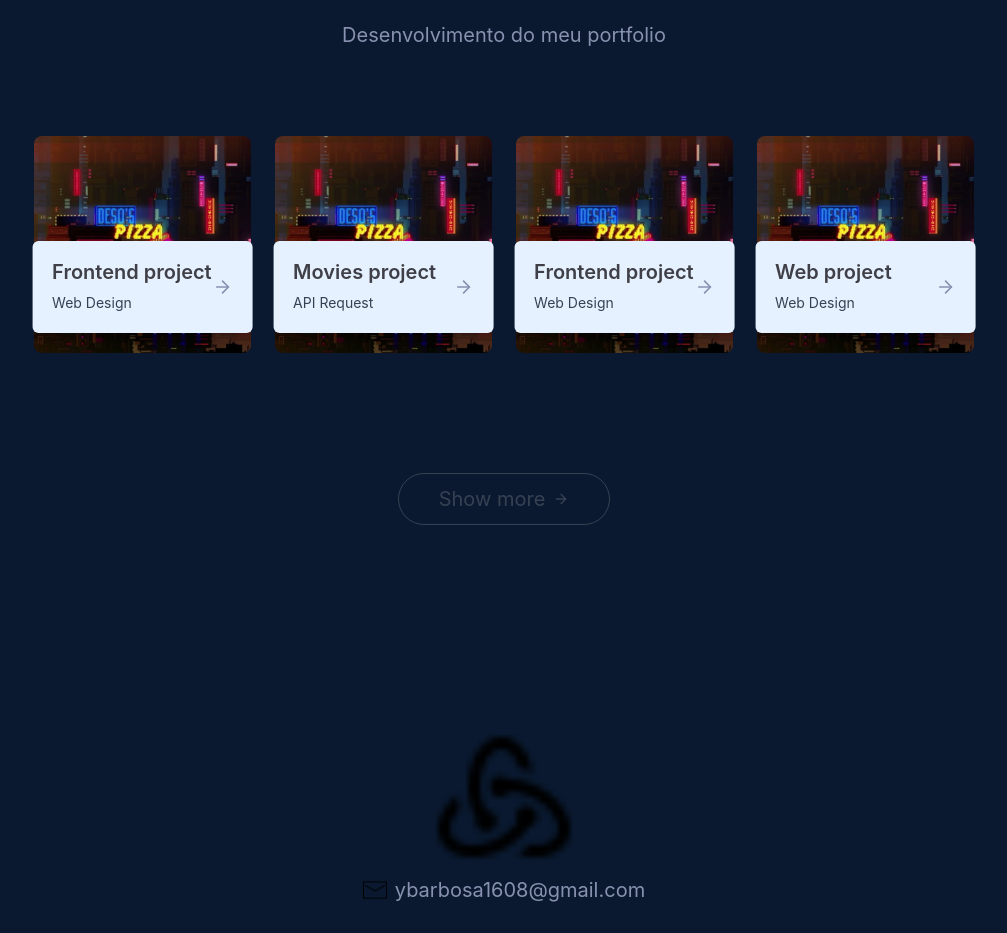
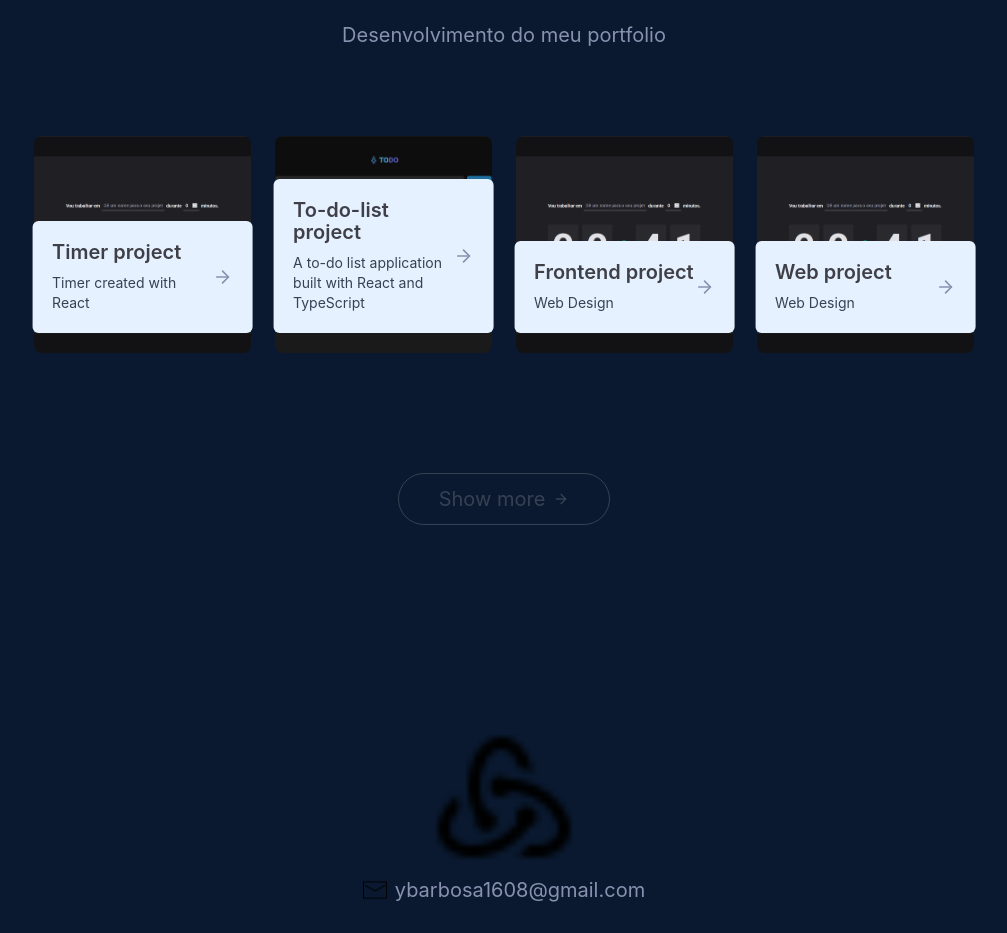
Before and after one commit to YagoB16/web-profile, a Next.js app: page / in a window 1280 px wide. Shown: the part 2540-3473 px from the top of the page, without its empty margins (136-1143 px from the left). Built offline with nearby package versions, Linux system fonts and the light colour scheme.

Commit message:
Update Works: Agora bg-image url vem de const; Adicionado Url do github onde estão os projetos;

```diff
--- a/src/app/assets/assets.js
+++ b/src/app/assets/assets.js
@@ -8,6 +8,8 @@ import phpIcon from './php_icon.png'
 import apiIcon from './api_icon.png'
 import webIcon from './web_icon.png'
 import bgImage from './image/bg.jpg'
+import timerProject from './image/project-timer.png'
+import toDoListProject from './image/project-to-do-list.png'
 export const serviceData = [
     {
         icon: apiIcon,
@@ -31,28 +33,28 @@ export const serviceData = [
 
 export const workerData = [
     {
-
+        title: 'Timer project',
+        description: 'Timer created with React',
+        bgImage: `url(${timerProject.src})`,
+        link: 'https://github.com/YagoB16/ignite-timer',
+    },
+    {
+        title: 'To-do-list project',
+        description: 'A to-do list application built with React and TypeScript',
+        bgImage:`url(${toDoListProject.src})`,
+        link: 'https://github.com/YagoB16/to-do-list-ts',
+    },
+    {
         title: 'Frontend project',
         description: 'Web Design',
-        bgImage: bgImage,
+        bgImage: `url(${timerProject.src})`,
+        link: '',
     },
     {
-
-        title: 'Movies project',
-        description: 'API Request',
-        bgImage: bgImage,
-    },
-    {
-
-        title: 'Frontend project',
-        description: 'Web Design',
-        bgImage: bgImage,
-    },
-    {
-
         title: 'Web project',
         description: 'Web Design',
-        bgImage: bgImage,
+        bgImage: `url(${timerProject.src})`,
+        link: '',
     },
 ];
 
--- a/src/components/Work.tsx
+++ b/src/components/Work.tsx
@@ -1,7 +1,9 @@
 import React from 'react'
-import bg from '../app/assets/image/bg.jpg'
+import bgProjectTimer from '../app/assets/image/project-timer.png'
+import bgProjectToDoList from '../app/assets/image/project-to-do-list.png'
 import { workerData } from '../app/assets/assets'
 import { ArrowRight, ArrowRightIcon } from 'lucide-react'
+import Image from 'next/image'
 
 function Work() {
     return (
@@ -17,13 +19,15 @@ function Work() {
             </p>
 
             <div className="grid grid-cols-[repeat(auto-fit,_minmax(200px,_1fr))] gap-6 my-10">
-        {workerData.map((project, index) => (
+                {workerData.map((project, index) => {
+                    console.log("Projeto:", project.bgImage.src);
+                    return (
                         <div
                             key={index}
                             className="aspect-square bg-no-repeat bg-cover bg-center rounded-lg
                     relative cursor-pointer
                      group w-50 max-sm:w-70 sm:w-full "
-            style={{ backgroundImage: `url(${bg.src})` }}
+                            style={{ backgroundImage: project.bgImage }}
                         >
                             <div className="bg-[var(--white)] w-10/12 rounded-md absolute bottom-5 left-1/2 -translate-x-1/2 !p-5 flex items-center justify-between duration-500 group-hover:bottom-7 !text-[var(--slate)]">
                                 <div>
@@ -33,13 +37,16 @@ function Work() {
                                     <p className="!text-gray-700 text-sm">{project.description}</p>
                                 </div>
                                 <div>
+                                    <a href={project.link} target='_blank' rel='noreferrer'>
                                         <ArrowRightIcon size={20} />
+                                    </a>
                                 </div>
                             </div>
                         </div>
-        ))}
+                    )
+                })}
             </div>
-      <a href="" className='w-max flex items-center justify-center gap-2 text-gray-700 border-[0.5px] !border-gray-700 rounded-full py-3 px-10 mx-auto my-20 hover:bg-[var(--light-slate)] duration-500'>
+            <a href="#" className='w-max flex items-center justify-center gap-2 text-gray-700 border-[0.5px] !border-gray-700 rounded-full py-3 px-10 mx-auto my-20 hover:bg-[var(--light-slate)] duration-500'>
                 Show more <ArrowRight size={16} />
             </a>
         </div>
```
Also changed, not shown: src/app/assets/image/project-timer.png (added), src/app/assets/image/project-to-do-list.png (added). Lines whose indentation alone changed are shown as unchanged.
